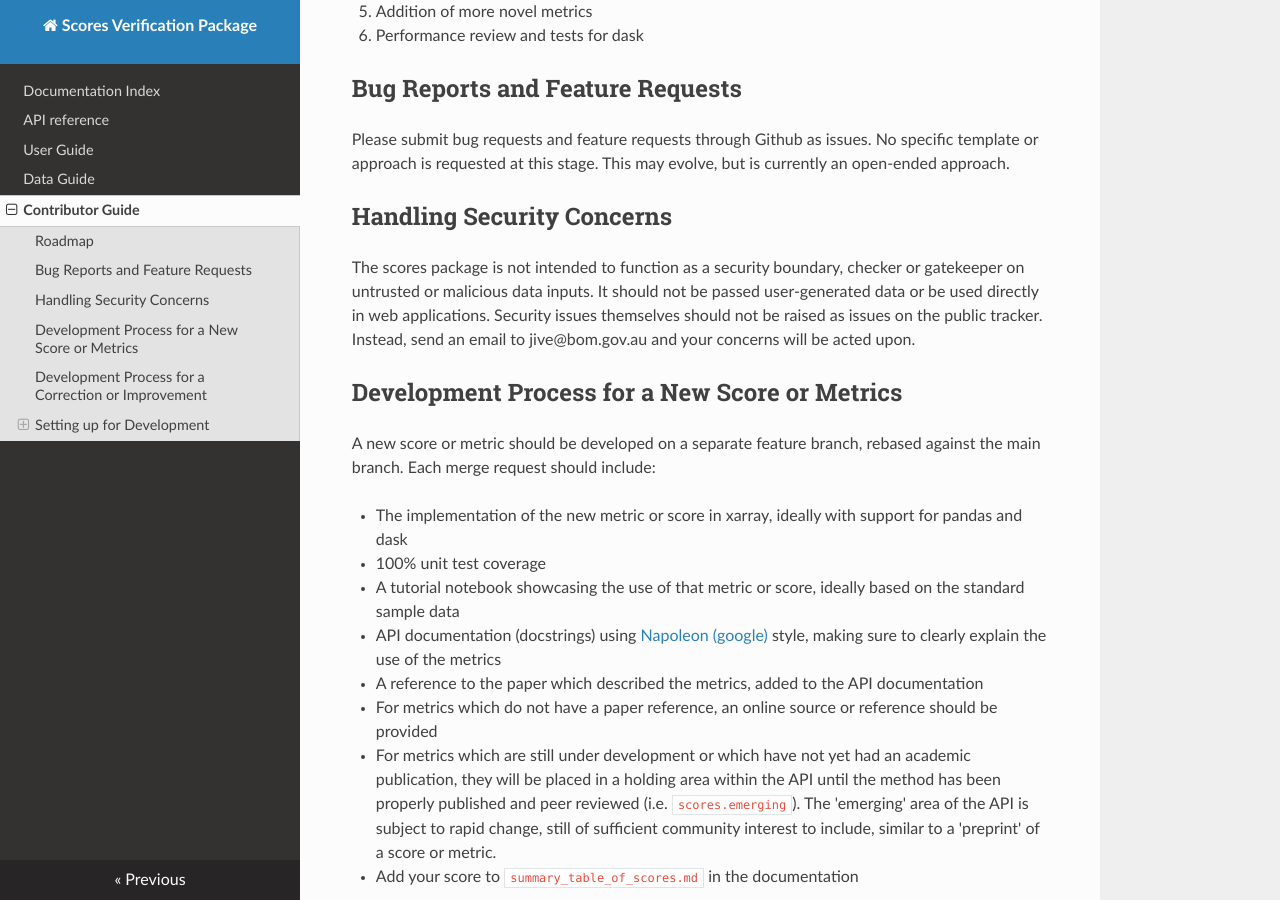
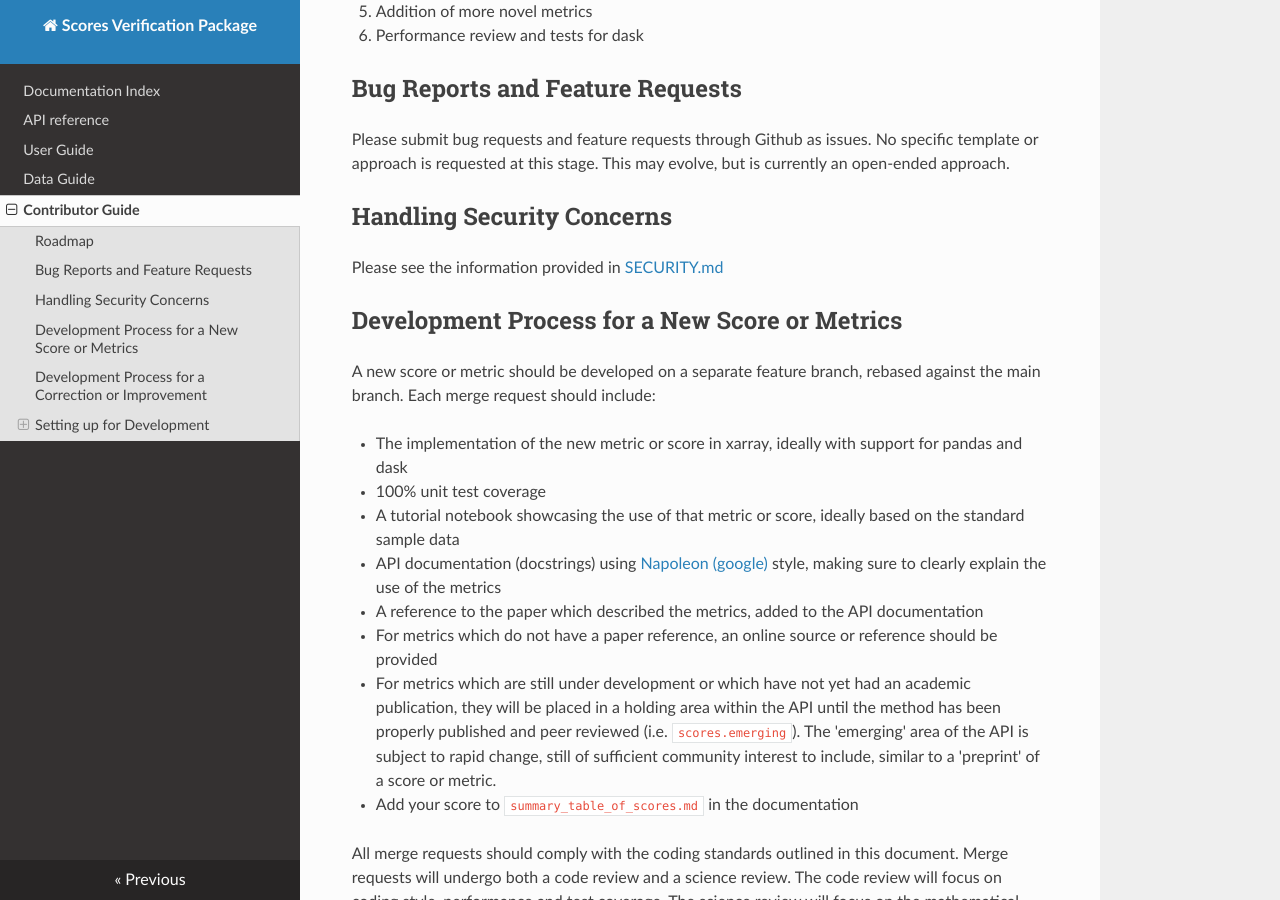
Before and after one commit to nci/scores, an MkDocs documentation site: the page built from docs/contributing.md, in a window 1280 px wide and 900 px high, scrolled down 528 px. Built offline with MkDocs 1.6.1, drawn with Linux system fonts in a browser that asks for light colours; nearby versions of some CDN libraries.

Commit message:
Add SECURITY.md so that github recognises the security information

```diff
--- a/docs/contributing.md
+++ b/docs/contributing.md
@@ -21,7 +21,7 @@ Please submit bug requests and feature requests through Github as issues. No spe
 
 ## Handling Security Concerns
 
-The scores package is not intended to function as a security boundary, checker or gatekeeper on untrusted or malicious data inputs. It should not be passed user-generated data or be used directly in web applications. Security issues themselves should not be raised as issues on the public tracker. Instead, send an email to jive@bom.gov.au and your concerns will be acted upon.
+Please see the information provided in [SECURITY.md](SECURITY.md)
 
 ## Development Process for a New Score or Metrics
 
```
Also changed, not shown: docs/SECURITY.md (added, +7 -0 lines).
